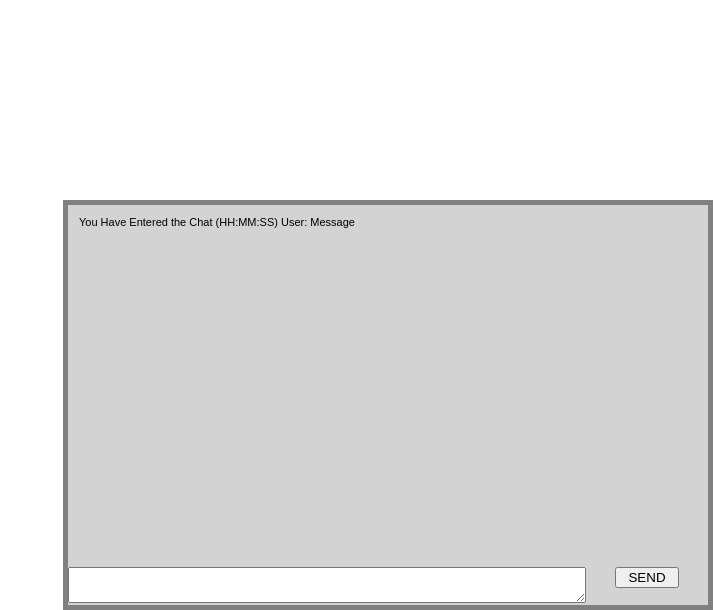
After one commit to HWU-Webprog/game-project, a PHP site: page /chat.html in a window 1280 px wide. The commit adds this page. Shown: the part 190-800 px from the top of the page, without its empty margins (567-1280 px from the left). Run offline with PHP 8.4, Linux system fonts and the light colour scheme.

Commit message:
Chat Framework Mostly Complete

```diff
--- a/chat.css
+++ b/chat.css
@@ -1,30 +1,59 @@
 
 body {
-    font:12px arial;
-    color: #222;
-    text-align:center;
-    padding:35px;
+    font-family: arial;
+    font-size: 20px;
+    color: black;
+    text-align: center;
+    line-height: normal
 }
 
 #chatwrapper {
-    height: 600px;
-    width: 600px;
-    padding: 25px;
-    border-width: thin;
-    border-color: #555;
+    font-family: arial;
+    font-size: 11px;
+    color: black;
+    text-align: center;
+    line-height: normal;
+
+    position:fixed;
+    right: 0%;
+    bottom: 0%;
+
+    height: 50%;
+    width: 50%;
+    background-color: lightgrey;
+    border-style: solid;
+    border-width: thick;
+    border-color: grey;
     border-style: solid;
 }
 
-#chatlog {
+#messageField {
+    height: 10px;
+    width: 100%;
+    padding: 10px;
+    margin: 10px;
+    overflow: hidden;
+}
+
+#messageInput{
+    height: 90%;
+    width: 80%;
+    float: left;
+}
+
+#messageSend{
+    height: 100%;
+    width: 10%;
+}
+
+.chatlog{
     height: 90%;
     width: 100%;
     text-align: left;
-    border-width: thin;
-    border-color: #555;
-    border-style: solid;
+    margin: 1px;
 }
 
-#message {
-    height: 10%;
-    width: 100%;
+.message {
     padding: 10px;
+    text-align: left;
+}
--- /dev/null
+++ b/chat.html
@@ -0,0 +1,23 @@
+<!DOCTYPE html>
+<html>
+<head>
+    <title>HWU Webprog</title>
+    <script src="chat.js"></script>
+    <link rel="stylesheet" type="text/css" href="chat.css">
+</head>
+
+<body>
+    <div id="chatwrapper">
+
+        <div class="chatlog">
+            <div class="message">You Have Entered the Chat (HH:MM:SS) User: Message</div>
+        </div>
+
+        <div id="messageFields">
+            <textarea id="messageInput"></textarea>
+            <button id="messageSend">SEND</button>
+        </div>
+    </div>
+
+</body>
+</html>
```
Also changed, not shown: index.html (deleted, +0 -23 lines).
